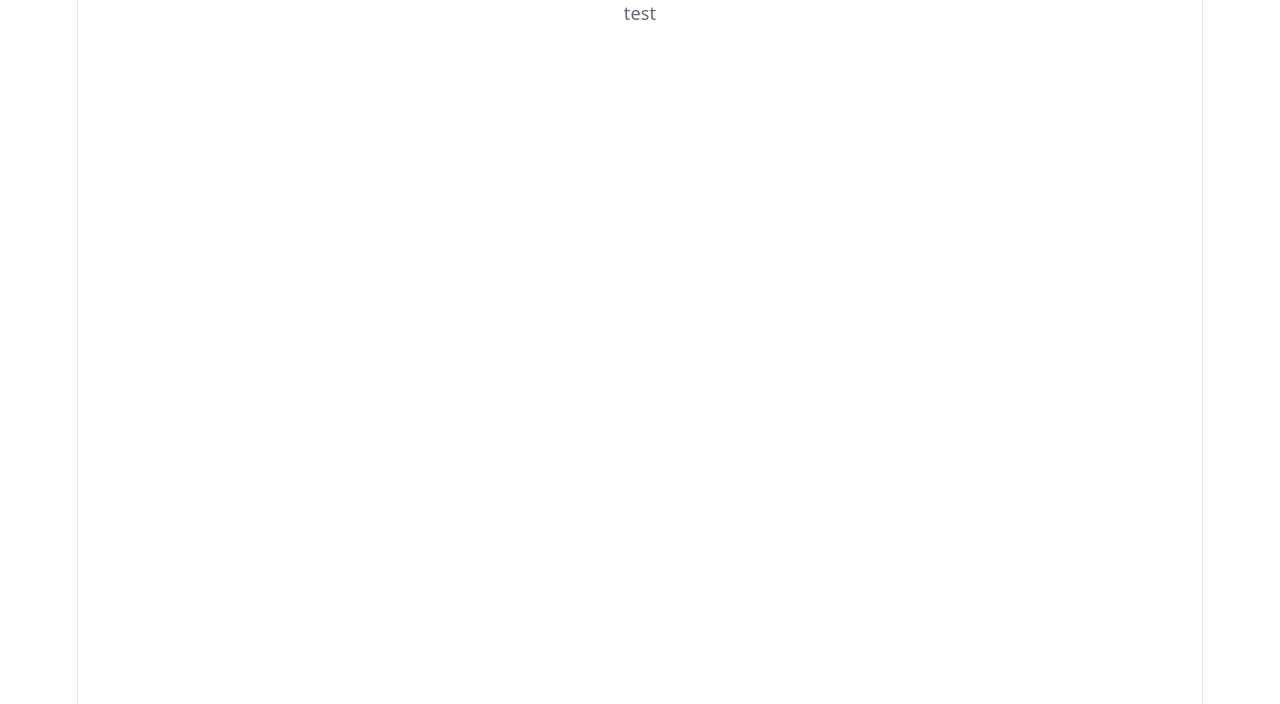
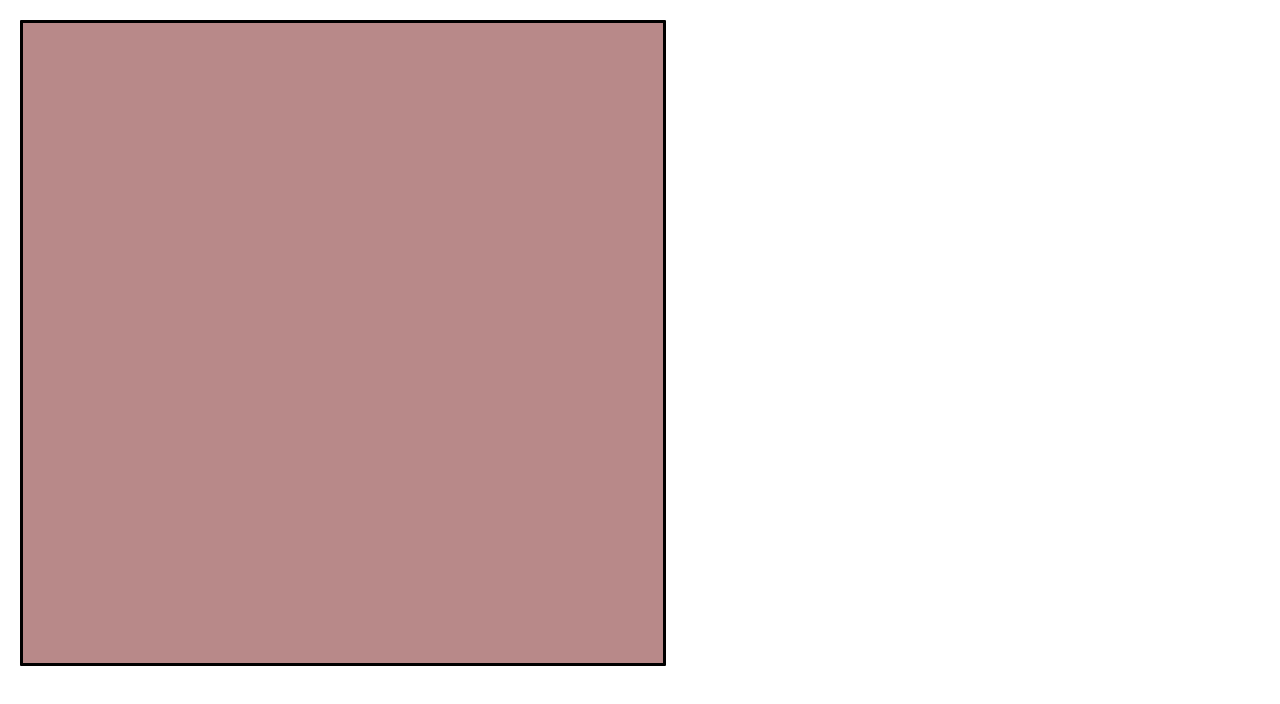
Before and after one commit to siddharthan-pradeep07/Strandbeest-simulator, a React (Vite) app: page / in a window 1280 px wide. Shown: the top 704 px of the page. Built offline with nearby package versions, Linux system fonts and the light colour scheme.

Commit message:
Added panel (preview panel)

```diff
--- a/src/App.jsx
+++ b/src/App.jsx
@@ -1,11 +1,34 @@
-import { useState } from 'react'
-import reactLogo from './assets/react.svg'
-import viteLogo from './assets/vite.svg'
-import heroImg from './assets/hero.png'
-import './App.css'
-
-function App() {
-  return <div>test</div>
+export default function App()
+{
+  return (
+    <div style={page_style}>
+      <div style={panel_wrapper_style}>
+        <div style={panel_style}>
+        </div>
+      </div>
+    </div>
+  );
 }
 
-export default App
+const page_style =
+{
+  display: 'flex',
+  width: '90vw',
+  height: '90vh',
+  overflow: 'hidden',
+};
+
+const panel_wrapper_style =
+{
+  padding: '20px',
+  boxSizing: 'border-box',
+};
+
+const panel_style =
+{
+  width: 'min(calc(90vh - 40px), 50vw)',
+  height: 'min(calc(90vh - 40px), 50vw)',
+  background: '#b88989',
+  border: '3px solid #000000',
+  borderRadius: '1px',
+};
--- a/src/index.css
+++ b/src/index.css
@@ -55,12 +55,12 @@ body {
 }
 
 #root {
-  width: 1126px;
-  max-width: 100%;
-  margin: 0 auto;
-  text-align: center;
-  border-inline: 1px solid var(--border);
-  min-height: 100svh;
+  width: 100%;
+  max-width: none;
+  margin: 0;
+  text-align: left;
+  border-inline: none;
+  min-height: 100vh;
   display: flex;
   flex-direction: column;
   box-sizing: border-box;
```
